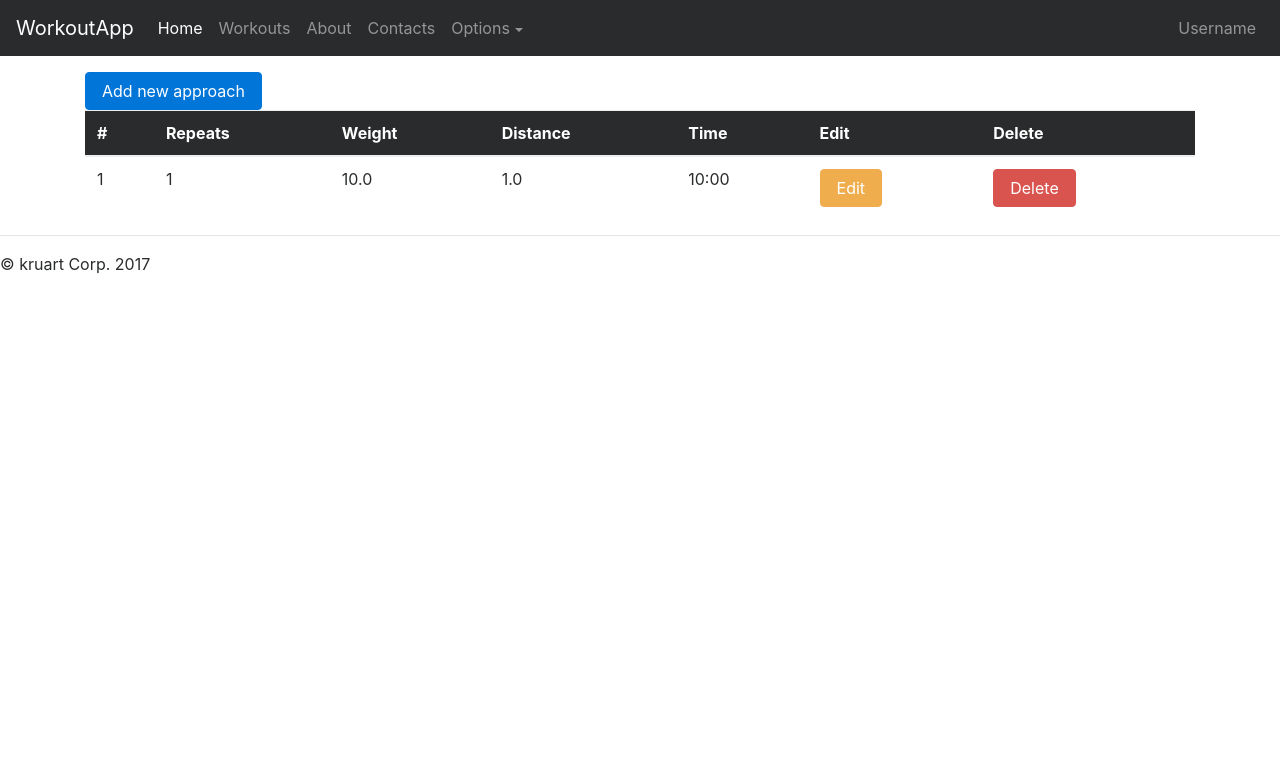
After one commit to kruart/workout-pet-webapp, a Java web app: page /approach?eid=1 in a window 1280 px wide. The commit adds this page. Shown: the top 783 px of the page. Run offline with Spring Boot 4, a stand-in JSP engine, Linux system fonts and the light colour scheme; empty tables hold one stand-in row (values such as "Sample post"); the project's own start-up code is not run, and a stand-in starts its controllers and pages; database files in the repository are not loaded; some libraries are stand-ins or nearby versions.

Commit message:
realization of ApproachController and views

```diff
--- /dev/null
+++ b/src/main/java/ua/kruart/workout/controller/ApproachController.java
@@ -0,0 +1,68 @@
+package ua.kruart.workout.controller;
+
+import org.springframework.beans.factory.annotation.Autowired;
+import org.springframework.stereotype.Controller;
+import org.springframework.web.bind.annotation.*;
+import org.springframework.web.servlet.ModelAndView;
+import ua.kruart.workout.model.Approach;
+import ua.kruart.workout.service.ApproachService;
+
+import javax.servlet.http.HttpServletRequest;
+import java.time.LocalTime;
+import java.util.List;
+
+/**
+ * Handles approach-related requests
+ *
+ * Created by kruart on 24.06.2017.
+ */
+@Controller
+@RequestMapping("/approach")
+public class ApproachController {
+
+    @Autowired
+    private ApproachService service;
+
+    @GetMapping()
+    public ModelAndView getAll(@RequestParam("eid") Integer exerciseId) {
+        List<Approach> approaches = service.getAll(exerciseId);
+        return new ModelAndView("approachList", "approachModel", approaches).addObject("eid", exerciseId);
+    }
+
+    @GetMapping("create")
+    public ModelAndView createApproach(@RequestParam("eid") Integer exerciseId) {
+        return new ModelAndView("editApproach", "approachModel", new Approach(null, 0, 0, 0, null)).addObject("eid", exerciseId);
+    }
+
+    @GetMapping("update/{id}")
+    public ModelAndView updateApproach(@PathVariable Integer id, @RequestParam("eid") Integer exerciseId) {
+        return new ModelAndView("editApproach", "approachModel", service.get(id, exerciseId)).addObject("eid", exerciseId);
+    }
+
+    @PostMapping("saveChanges")
+    public String createOrUpdate(HttpServletRequest req) {
+        Integer exerciseId = Integer.parseInt(req.getParameter("eid"));
+        String id = req.getParameter("id");
+        String time = req.getParameter("time");
+        Approach approach = new Approach(
+                id.isEmpty() ? null : Integer.parseInt(id),
+                Integer.parseInt(req.getParameter("repeats")),
+                Float.parseFloat(req.getParameter("weight")),
+                Float.parseFloat(req.getParameter("distance")),
+                time.isEmpty() ? null : LocalTime.parse(time));
+
+        if(approach.isNew()) {
+            service.save(approach, exerciseId);
+        } else {
+            service.update(approach, exerciseId);
+        }
+
+        return "redirect:/approach?eid=" + exerciseId;
+    }
+
+    @GetMapping("delete/{id}")
+    public String deleteApproach(@PathVariable Integer id, @RequestParam("eid") Integer exerciseId) {
+        service.delete(id, exerciseId);
+        return "redirect:/approach?eid=" + exerciseId;
+    }
+}
--- a/src/main/java/ua/kruart/workout/model/Approach.java
+++ b/src/main/java/ua/kruart/workout/model/Approach.java
@@ -52,6 +52,11 @@ public class Approach extends BaseEntity {
         this.time = time;
     }
 
+    public Approach(Integer id, int repeats, float weight, float distance, LocalTime time, Exercise exercise) {
+        this(id, repeats, weight, distance, time);
+        this.exercise = exercise;
+    }
+
     public int getRepeats() {
         return repeats;
     }
--- /dev/null
+++ b/src/main/webapp/WEB-INF/jsp/approachList.jsp
@@ -0,0 +1,40 @@
+<%@ page contentType="text/html;charset=UTF-8" language="java" %>
+<%@taglib prefix="c" uri="http://java.sun.com/jsp/jstl/core" %>
+<html>
+<jsp:include page="fragments/headTag.jsp"/>
+<body>
+    <jsp:include page="fragments/header.jsp"/>
+
+    <br><br><br>
+    <div class="container">
+        <a class="btn btn-primary" href="<c:url value="/approach/create?eid=${eid}"/>">Add new approach</a>
+        <table class="table">
+            <thead class="thead-inverse">
+            <tr>
+                <th>#</th>
+                <th>Repeats</th>
+                <th>Weight</th>
+                <th>Distance</th>
+                <th>Time</th>
+                <th>Edit</th>
+                <th>Delete</th>
+
+            </tr>
+            </thead>
+            <c:forEach items="${approachModel}" var="approach" varStatus="theCount">
+                <tr>
+                    <td>${theCount.index + 1}</td>
+                    <td>${approach.repeats}</td>
+                    <td>${approach.weight}</td>
+                    <td>${approach.distance}</td>
+                    <td>${approach.time}</td>
+                    <td><a class="btn btn-warning" href="<c:url value="/approach/update/${approach.id}?eid=${eid}"/>">Edit</a></td>
+                    <td><a class="btn btn-danger" href="<c:url value="/approach/delete/${approach.id}?eid=${eid}"/>">Delete</a></td>
+                </tr>
+            </c:forEach>
+        </table>
+    </div>
+
+    <jsp:include page="fragments/footer.jsp"/>
+</body>
+</html>
--- a/src/main/webapp/WEB-INF/jsp/editExercise.jsp
+++ b/src/main/webapp/WEB-INF/jsp/editExercise.jsp
@@ -8,7 +8,7 @@
 
     <br><br><br>
     <div class="container">
-    <form action="<c:url value="/exercise/saveChanges?wid=${new_or_edit_model.workout.id}"/>" method="post">
+    <form action="<c:url value="/exercise/saveChanges"/>" method="post">
         <input type="hidden" value="${new_or_edit_model.workout.id}" name="workoutId">
         <input type="hidden" value="${new_or_edit_model.id}" name="id"><br>
         <div id="conf" style="border: 1px solid red">
--- a/src/main/webapp/WEB-INF/jsp/exerciseList.jsp
+++ b/src/main/webapp/WEB-INF/jsp/exerciseList.jsp
@@ -15,9 +15,9 @@
                 <th>Name</th>
                 <th>Type</th>
                 <th>Complexity</th>
-                <th>muscles</th>
+                <th>Muscles</th>
                 <th>Desc</th>
-                <th>comment</th>
+                <th>Comment</th>
                 <th>Edit</th>
                 <th>Delete</th>
 
@@ -26,7 +26,7 @@
             <c:forEach items="${exerciseList}" var="exercise" varStatus="theCount">
                 <tr>
                     <td>${theCount.index + 1}</td>
-                    <td>${exercise.description.name}</td>
+                    <td><a href="<c:url value="/approach?eid=${exercise.id}"/>">${exercise.description.name}</a></td>
                     <td>${exercise.description.type}</td>
                     <td>${exercise.description.complexity}</td>
                     <td>${exercise.description.muscles}</td>
```
Also changed, not shown: src/main/webapp/WEB-INF/jsp/editApproach.jsp (added, +26 -0 lines).
